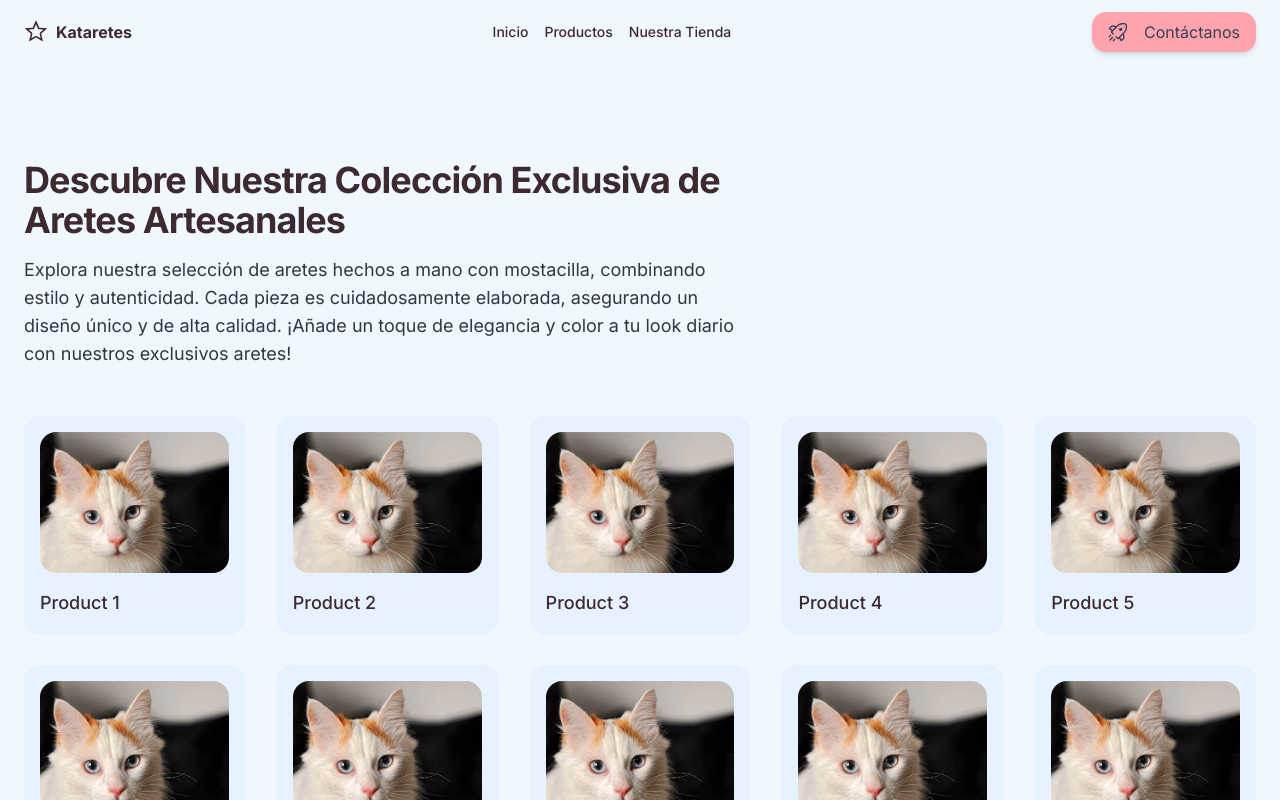
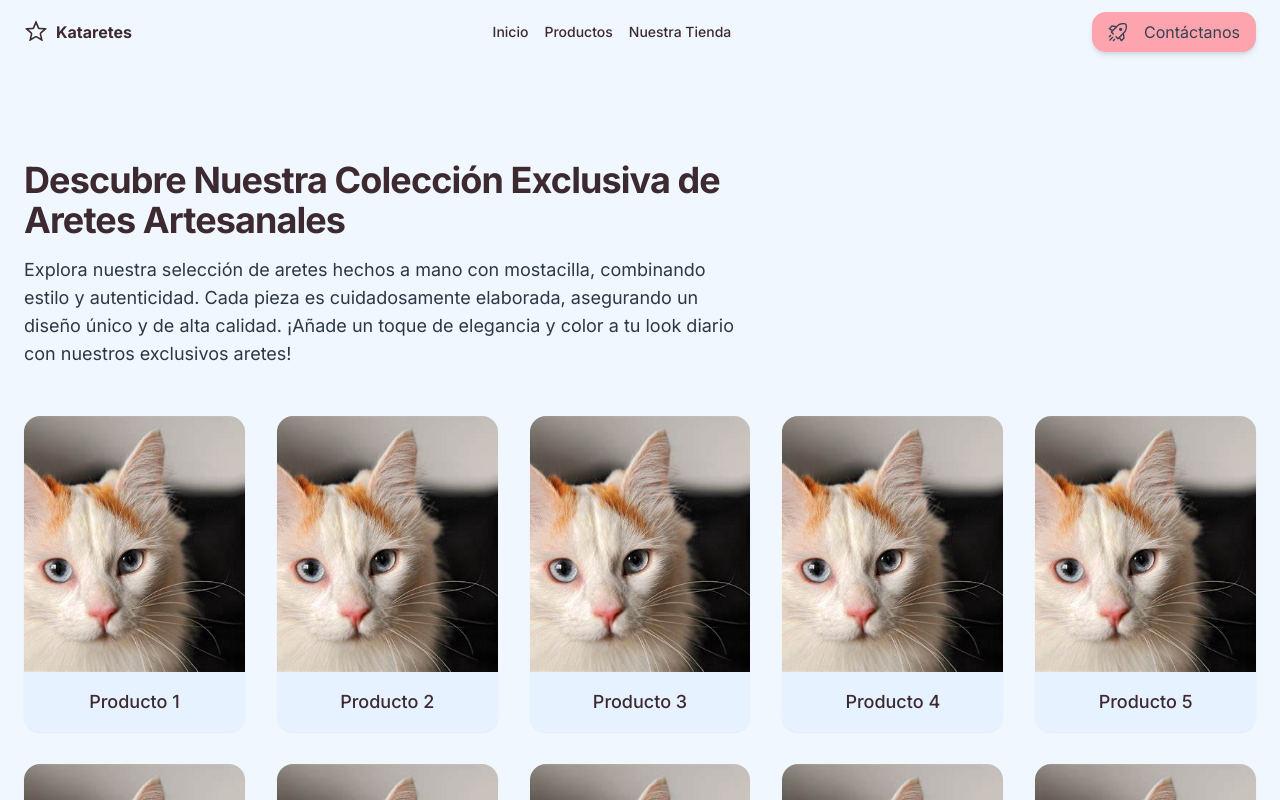
Before and after one commit to ZaidNc/Kataretes, a Next.js app: page / in a window 1280 px wide. Shown: the top 800 px of the page. Built offline with nearby package versions, Linux system fonts and the light colour scheme.

Commit message:
+aspecto visual cartas

```diff
--- a/src/app/page.tsx
+++ b/src/app/page.tsx
@@ -49,17 +49,19 @@ export default function Page() {
               {Array.from({ length: 10 }).map((_, index) => (
                 <div
                   key={index}
-                  className="rounded-lg bg-muted p-4 shadow-sm transition-all hover:scale-105 hover:shadow-md"
+                  className="rounded-lg bg-muted shadow-sm transition-all hover:scale-105 hover:shadow-md flex flex-col overflow-hidden"
                 >
                   <img
                     src="/OIP.jpg"
                     alt={`Product ${index + 1}`}
                     width={300}
                     height={300}
-                    className="rounded-lg object-cover"
+                    className="object-cover h-48 md:h-64"
                   />
-                  <div className="mt-4">
-                    <h3 className="text-lg font-medium">Product {index + 1}</h3>
+                  <div className="p-4">
+                    <h3 className="text-lg font-medium text-center">
+                      Producto {index + 1}
+                    </h3>
                   </div>
                 </div>
               ))}
```
